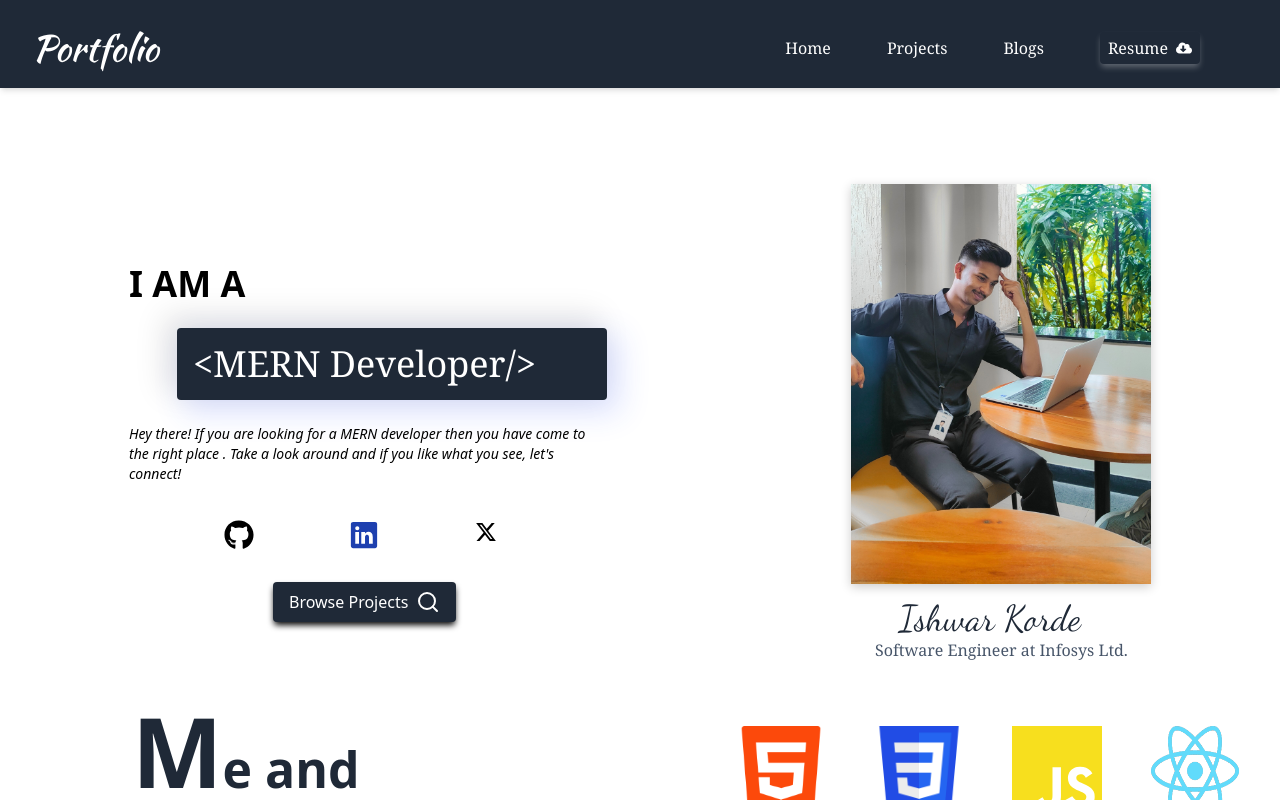
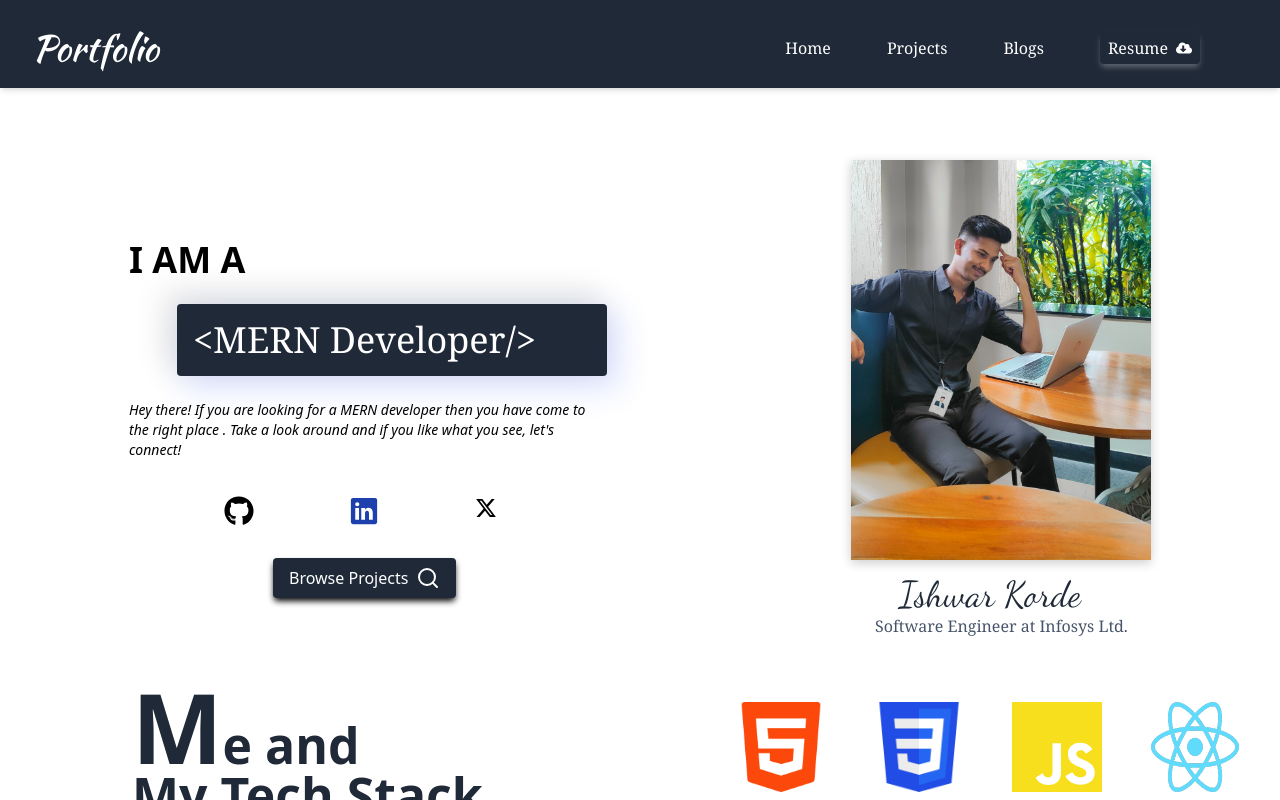
Before and after one commit to Ikorde1/Portfolio, a React (Create React App) app: page / in a window 1280 px wide. Shown: the top 800 px of the page. Built offline with nearby package versions, Linux system fonts and the light colour scheme.

Commit message:
fixed navbar  at fix position

```diff
--- a/src/App.js
+++ b/src/App.js
@@ -1,20 +1,23 @@
-import Navbar from '../src/component/Navbar'
-import Home from './pages/Home'
-import Projects from './pages/Projects'
-import Blogs from './pages/Blogs'
-import MyResume from './pages/MyResume'
-import { Route,Routes,} from 'react-router-dom'
+// App.jsx
+import Navbar from '../src/component/Navbar';
+import Home from './pages/Home';
+import Projects from './pages/Projects';
+import Blogs from './pages/Blogs';
+import MyResume from './pages/MyResume';
+import { Route, Routes } from 'react-router-dom';
 
-export default function App(){
-
-  return(<div>
-  <Navbar/>
-  <Routes>
-        <Route path="/" element={<Home/>} />
-        <Route path="/Projects" element={<Projects/>} />
-        <Route path="/Blogs" element={<Blogs/>} />
-        <Route path="/MyResume" element={<MyResume/>} />
-  </Routes>
-
-  </div>)
+export default function App() {
+    return (
+        <div>
+            <Navbar />
+            <div className="pt-16"> {/* Adjust padding to match your navbar height */}
+                <Routes>
+                    <Route path="/" element={<Home />} />
+                    <Route path="/Projects" element={<Projects />} />
+                    <Route path="/Blogs" element={<Blogs />} />
+                    <Route path="/MyResume" element={<MyResume />} />
+                </Routes>
+            </div>
+        </div>
+    );
 }
--- a/src/component/Navbar.jsx
+++ b/src/component/Navbar.jsx
@@ -37,12 +37,12 @@ function Navbar() {
     };
 
     return (
-        <div className="shadow-md">
+        <div className="fixed top-0 left-0 right-0 z-50 shadow-md bg-gray-800">
             {/* Mobile view */}
-            <div className="lg:hidden flex   justify-end items-center p-3 bg-gray-800 text-white">
-            <h2 className='text-white flex left-2 cursor-pointer kaushan-font text-3xl absolute' onClick={() => navigate("/")}>Portfolio</h2>
+            <div className="lg:hidden flex justify-end items-center p-3 text-white">
+                <h2 className='text-white flex left-2 cursor-pointer kaushan-font text-3xl absolute' onClick={() => navigate("/")}>Portfolio</h2>
                 <button
-                    className="resume flex  items-center py-2 px-4 cursor-pointer rounded text-center bg-transparent text-white hover:text-sky-700 hover:bg-gray-900 shadow-[0_4px_6px_-1px_rgba(255,255,255,0.3)]"
+                    className="resume flex items-center py-2 px-4 cursor-pointer rounded text-center bg-transparent text-white hover:text-sky-700 hover:bg-gray-900 shadow-[0_4px_6px_-1px_rgba(255,255,255,0.3)]"
                     onClick={() => {
                         notify();
                         navigate("/MyResume");
@@ -56,7 +56,7 @@ function Navbar() {
             </div>
 
             {/* Desktop view */}
-            <ul className="nav hidden lg:flex justify-end text-white bg-gray-800 px-6 pt-8 space-x-14 pb-6 pl-20 text-1xl items-center font-serif cb:text-base relative">
+            <ul className="nav hidden lg:flex justify-end text-white px-6 pt-8 space-x-14 pb-6 pl-20 text-1xl items-center font-serif cb:text-base relative">
                 <h2 className='text-white cursor-pointer kaushan-font text-4xl absolute left-8' onClick={() => navigate("/")}>Portfolio</h2>
                 <li className="hover:text-sky-700 cursor-pointer" onClick={() => navigate("/")}>Home</li>
                 <li className="hover:text-sky-700 cursor-pointer" onClick={() => navigate("/projects")}>Projects</li>
```
